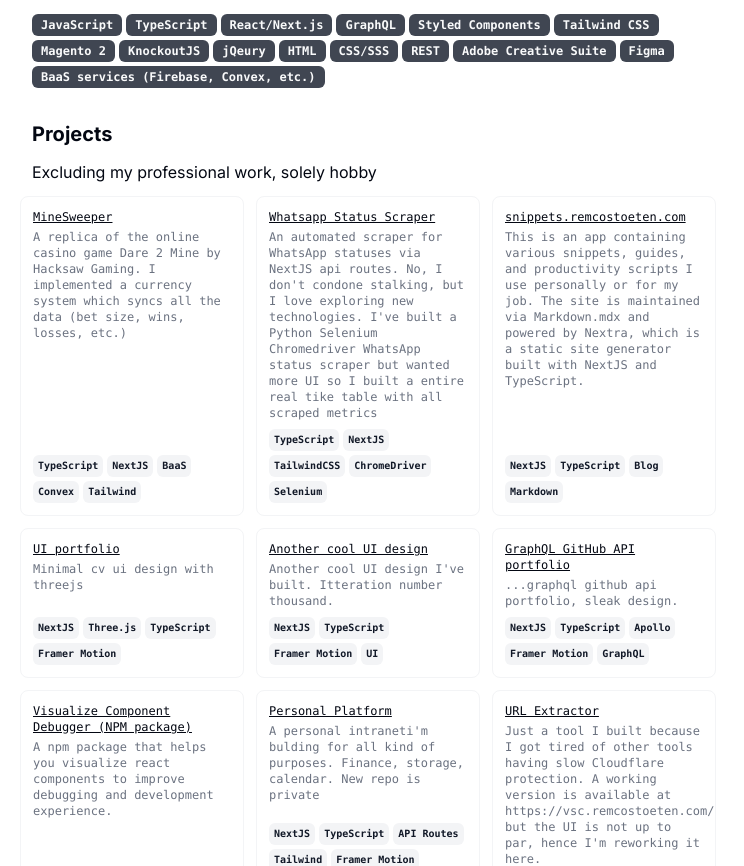
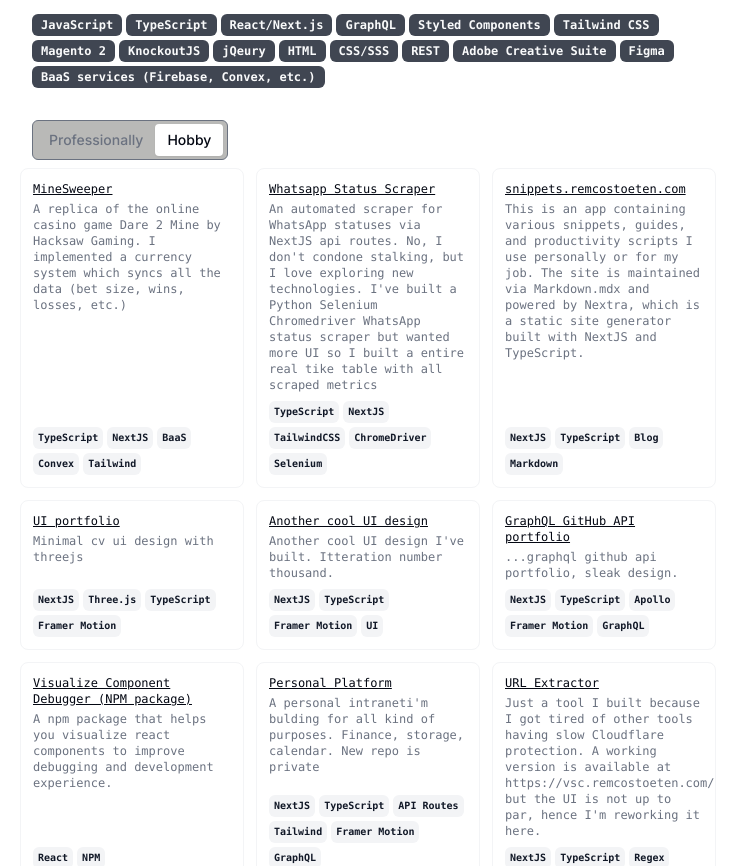
Before and after one commit to remcostoeten/2024-resume, a Next.js app: page / in a window 1280 px wide. Shown: the part 980-1846 px from the top of the page, without its empty margins (272-1016 px from the left). Built offline with nearby package versions, Linux system fonts and the light colour scheme.

Commit message:
add projects

```diff
--- a/src/app/globals.css
+++ b/src/app/globals.css
@@ -77,6 +77,15 @@
 
 .print-force-new-page {
   page-break-before: always;
+}
+
+body:not(.dark) .tabs.bg-muted {
+  background-color: #b9b9b7;
+  border: 1px solid;
+}
+
+.dark .tabs.bg-muted {
+  background-color: hsl(var(--muted)) !important;
 }
 
 .credit {
--- a/src/app/page.tsx
+++ b/src/app/page.tsx
@@ -9,7 +9,8 @@ import { Button } from "@/components/ui/button";
 import { RESUME_DATA } from "@/data/resume-data";
 import { ProjectCard } from "@/components/project-card";
 import ThemeToggle from "@/components/ThemeToggle";
-
+import ProjectsTabsComponent from "@/components/project-tabs";
+2;
 export const metadata: Metadata = {
   title: `${RESUME_DATA.name} | ${RESUME_DATA.about}`,
   description: RESUME_DATA.summary,
@@ -164,7 +165,7 @@ export default function Page() {
             })}
           </div>
         </Section>
-
+        <ProjectsTabsComponent />
         <Section className="print-force-new-page scroll-mb-16">
           <h2 className="text-xl font-bold">Projects</h2>
           <p>Excluding my professional work, solely hobby</p>{" "}
--- a/src/components/project-card.tsx
+++ b/src/components/project-card.tsx
@@ -1,17 +1,10 @@
-import {
-  Card,
-  CardHeader,
-  CardContent,
-  CardDescription,
-  CardTitle,
-} from "./ui/card";
+import { Card, CardHeader, CardContent, CardDescription } from "./ui/card";
 import { Badge } from "./ui/badge";
-import { Link2 } from "lucide-react";
 
 interface Props {
-  title: string;
-  description: string;
-  tags: readonly string[];
+  title?: string;
+  description?: string;
+  tags?: readonly string[];
   href?: string;
 }
 
--- /dev/null
+++ b/src/components/project-tabs.tsx
@@ -0,0 +1,49 @@
+"use client";
+
+import { RESUME_DATA } from "@/data/resume-data";
+import { Tabs, TabsContent, TabsList, TabsTrigger } from "./ui/tabs";
+import { ProjectCard } from "./project-card";
+
+export default function ProjectTabs() {
+  const professionalProjects = RESUME_DATA.projects.filter(
+    (project) => project.work,
+  );
+  const hobbyProjects = RESUME_DATA.projects.filter((project) => !project.work);
+
+  return (
+    <Tabs defaultValue="hobby" className="w-full">
+      <TabsList>
+        <TabsTrigger value="professionally">Professionally</TabsTrigger>
+        <TabsTrigger value="hobby">Hobby</TabsTrigger>
+      </TabsList>
+
+      <TabsContent value="professionally">
+        <div className="-mx-3 grid grid-cols-1 gap-3 md:grid-cols-2 lg:grid-cols-3 print:grid-cols-3 print:gap-2">
+          {professionalProjects.map((project, index) => (
+            <ProjectCard
+              key={index}
+              title={project.title}
+              description={project.description}
+              tags={project.techStack}
+              href={project.href}
+            />
+          ))}
+        </div>
+      </TabsContent>
+
+      <TabsContent value="hobby">
+        <div className="-mx-3 grid grid-cols-1 gap-3 md:grid-cols-2 lg:grid-cols-3 print:grid-cols-3 print:gap-2">
+          {hobbyProjects.map((project, index) => (
+            <ProjectCard
+              key={index}
+              title={project.title}
+              description={project.description}
+              tags={project.techStack}
+              href={project.href}
+            />
+          ))}
+        </div>
+      </TabsContent>
+    </Tabs>
+  );
+}
--- /dev/null
+++ b/src/components/ui/tabs.tsx
@@ -0,0 +1,55 @@
+"use client";
+
+import * as React from "react";
+import * as TabsPrimitive from "@radix-ui/react-tabs";
+
+import { cn } from "@/lib/utils";
+
+const Tabs = TabsPrimitive.Root;
+
+const TabsList = React.forwardRef<
+  React.ElementRef<typeof TabsPrimitive.List>,
+  React.ComponentPropsWithoutRef<typeof TabsPrimitive.List>
+>(({ className, ...props }, ref) => (
+  <TabsPrimitive.List
+    ref={ref}
+    className={cn(
+      "tabs inline-flex h-10 items-center justify-center rounded-md bg-muted p-1 text-muted-foreground",
+      className,
+    )}
+    {...props}
+  />
+));
+TabsList.displayName = TabsPrimitive.List.displayName;
+
+const TabsTrigger = React.forwardRef<
+  React.ElementRef<typeof TabsPrimitive.Trigger>,
+  React.ComponentPropsWithoutRef<typeof TabsPrimitive.Trigger>
+>(({ className, ...props }, ref) => (
+  <TabsPrimitive.Trigger
+    ref={ref}
+    className={cn(
+      "inline-flex items-center justify-center whitespace-nowrap rounded-sm px-3 py-1.5 text-sm font-medium ring-offset-background transition-all focus-visible:outline-none focus-visible:ring-2 focus-visible:ring-ring focus-visible:ring-offset-2 disabled:pointer-events-none disabled:opacity-50 data-[state=active]:bg-background data-[state=active]:text-foreground data-[state=active]:shadow-sm",
+      className,
+    )}
+    {...props}
+  />
+));
+TabsTrigger.displayName = TabsPrimitive.Trigger.displayName;
+
+const TabsContent = React.forwardRef<
+  React.ElementRef<typeof TabsPrimitive.Content>,
+  React.ComponentPropsWithoutRef<typeof TabsPrimitive.Content>
+>(({ className, ...props }, ref) => (
+  <TabsPrimitive.Content
+    ref={ref}
+    className={cn(
+      "mt-2 ring-offset-background focus-visible:outline-none focus-visible:ring-2 focus-visible:ring-ring focus-visible:ring-offset-2",
+      className,
+    )}
+    {...props}
+  />
+));
+TabsContent.displayName = TabsPrimitive.Content.displayName;
+
+export { Tabs, TabsList, TabsTrigger, TabsContent };
--- a/src/data/resume-data.tsx
+++ b/src/data/resume-data.tsx
@@ -1,4 +1,5 @@
 import { GitHubIcon, LinkedInIcon } from "@/components/icons";
+
 type TechStack =
   | "Node"
   | "JavaScript"
@@ -9,6 +10,20 @@ type TechStack =
   | "Python"
   | "Convex"
   | "Firebase";
+
+type IconProps = {
+  size?: number;
+  color?: string;
+};
+
+type Project = {
+  title?: string;
+  techStack?: TechStack[];
+  description?: string;
+  logo?: string;
+  href?: string;
+  work?: boolean;
+};
 
 export const RESUME_DATA = {
   name: "Remco Stoeten",
@@ -102,13 +117,7 @@ export const RESUME_DATA = {
   projects: [
     {
       title: "MineSweeper",
-      techStack: [
-        "TypeScript",
-        "NextJS",
-        "BaaS",
-        "Convex",
-        "Tailwind",
-      ] as TechStack[],
+      techStack: ["TypeScript", "NextJS", "BaaS", "Convex", "Tailwind"],
       description:
         "A replica of the online casino game Dare 2 Mine by Hacksaw Gaming. I implemented a currency system which syncs all the data (bet size, wins, losses, etc.)",
       logo: "",
@@ -232,5 +241,84 @@ export const RESUME_DATA = {
         "A portfolio site in the style of an IDE, in this case Visual Studio Code. Built with NextJS, TailwindCSS, Shadcn/ui, radix-ui, Clerk authentication, Firebase database for old features and new features are built on Planetscale which is MySQL and Prisma as ORM.",
       href: "vsc.remcostoeten.com",
     },
+    {
+      title: "Pleio platform",
+      techStack: ["React", "Styled-Components", "GraphQL"],
+      work: true,
+      description:
+        "A SaaS, intranet builder for non profit and goverment only.  ",
+      href: "https://gitlab.com/pleio/frontend",
+    },
+    {
+      title: "FSV Portaal",
+      techStack: ["Django", 'wcag', "JavaScript", "SCSS"],
+      work: true,
+      description: "Django backend with vanilla JavaScript + SCSS frontend.",
+      href: "https://fsv.nl",
+    },
+    {
+      title: "PDF Checker",
+      techStack: ["Vue2",'wcag'],
+      work: true,
+      description: "Check accessibility of PDF's in Vue(2).",
+      href: "https://gitlab.com/pleio/pdfchecker",
+    },
+    {
+      title: "Vedder & Vedder",
+      techStack: ["Magento 2", 'PHP, "scss", "jquery',"XML",'KnockoutJS'],
+      work: true,
+      description: "B2C webshop for jewelry.",
+      href: "https://veddervedder.nl",
+    },
+    {
+      title: "Alcomex",
+      techStack: ["Magento 2", 'PHP, "scss", "jquery',"XML",'KnockoutJS'],
+      work: true,
+      description: "B2B webshop for technical parts.",
+      href: "https://webshop.alcomex.nl",
+    },
+    {
+      title: "Quality Horse Products",
+      techStack: ["Magento 2", 'PHP, "scss", "jquery',"XML",'KnockoutJS'],
+      work: true,
+      description: "B2B webshop for horse products.",
+      href: "https://qhp.nl",
+    },
   ],
-} as const;
+} as {
+  name: string;
+  initials: string;
+  location: string;
+  locationLink: string;
+  about: string;
+  summary: string;
+  avatarUrl: string;
+  personalWebsiteUrl: string;
+  contact: {
+    email: string;
+    tel: string;
+    social: {
+      name: string;
+      url: string;
+      icon: React.FC<IconProps>;
+    }[];
+  };
+  education: {
+    school: string;
+    degree: string;
+    start: string;
+    end: string;
+  }[];
+  work: {
+    company: string;
+    link: string;
+    badges: string[];
+    title: string;
+    logo: string;
+    start: string;
+    end: string;
+    description: string;
+  }[];
+  skills: string[];
+  projects: Project[];
+};
```
Also changed, not shown: package.json (+5 -3 lines), 1 other file (tests, documents, lock files or other folders).
